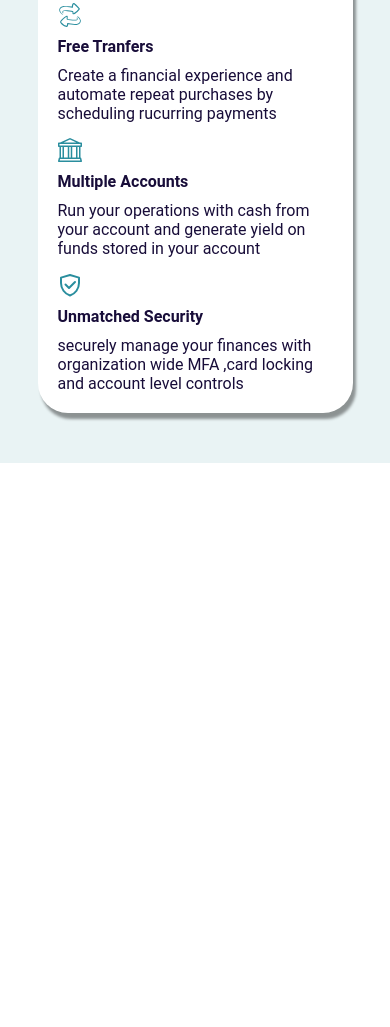
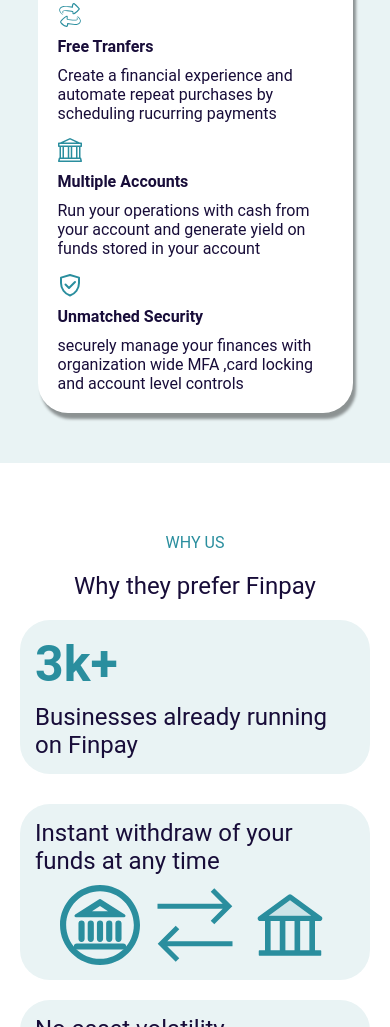
Before and after one commit to Preciou051/Finpay, a plain HTML site: page index.html in a window 390 px wide. Shown: the part 973-2000 px from the top of the page. Before the commit the page ends 1436 px from the top, so only its background shows below. Drawn offline with Linux system fonts and the light colour scheme.

Commit message:
Add new section highlighting Finpay benefits and update styles for responsiveness

```diff
--- a/index.html
+++ b/index.html
@@ -144,6 +144,76 @@
           </div>
         </div>
       </section>
+      <section class="section-2">
+        <span>WHY US</span>
+        <p>Why they prefer Finpay</p>
+        <div class="withdraw-k">
+          <div class="k">
+            <h1>3k+</h1>
+            <p>Businesses already running on Finpay</p>
+          </div>
+          <div class="withdraw">
+            <p>Instant withdraw of your funds at any time</p>
+            <div class="transfer-icons">
+              <svg
+                xmlns="http://www.w3.org/2000/svg"
+                width="5em"
+                height="5em"
+                viewBox="0 0 26 26"
+              >
+                <path d="M0 0h26v26H0z" fill="none" />
+                <g fill="#2a8e9e" fill-rule="evenodd" clip-rule="evenodd">
+                  <path
+                    d="M13 6.864L10.402 8.5h5.196zm.267-2.196a.5.5 0 0 0-.533 0L4.939 9.577c-.424.267-.235.923.267.923h15.588c.502 0 .691-.656.267-.923zM4.5 20a1 1 0 0 1 1-1h15a1 1 0 1 1 0 2h-15a1 1 0 0 1-1-1M7 11.5a1 1 0 0 1 1 1v5a1 1 0 1 1-2 0v-5a1 1 0 0 1 1-1m3 0a1 1 0 0 1 1 1v5a1 1 0 1 1-2 0v-5a1 1 0 0 1 1-1m3 0a1 1 0 0 1 1 1v5a1 1 0 1 1-2 0v-5a1 1 0 0 1 1-1m3 0a1 1 0 0 1 1 1v5a1 1 0 1 1-2 0v-5a1 1 0 0 1 1-1m3 0a1 1 0 0 1 1 1v5a1 1 0 1 1-2 0v-5a1 1 0 0 1 1-1"
+                  />
+                  <path
+                    d="M13 24c6.075 0 11-4.925 11-11S19.075 2 13 2S2 6.925 2 13s4.925 11 11 11m0 2c7.18 0 13-5.82 13-13S20.18 0 13 0S0 5.82 0 13s5.82 13 13 13"
+                  />
+                </g>
+              </svg>
+              <svg
+                xmlns="http://www.w3.org/2000/svg"
+                width="5em"
+                height="5em"
+                viewBox="0 0 512 512"
+              >
+                <path d="M0 0h512v512H0z" fill="none" />
+                <path
+                  fill="#2a8e9e"
+                  d="m356.687 228.687l22.626 22.626L494.627 136L379.313 20.687l-22.626 22.626L433.372 120H16v32h417.372zM496 360H78.628l76.685-76.687l-22.626-22.626L17.373 376l115.314 115.313l22.626-22.626L78.628 392H496z"
+                />
+              </svg>
+              <svg
+                xmlns="http://www.w3.org/2000/svg"
+                width="5em"
+                height="5em"
+                viewBox="0 0 1024 1024"
+              >
+                <path d="M0 0h1024v1024H0z" fill="none" />
+                <path
+                  fill="#2a8e9e"
+                  fill-opacity=".15"
+                  d="M240.9 393.9h542.2L512 196.7z"
+                />
+                <path
+                  fill="#2a8e9e"
+                  d="M894 462c30.9 0 43.8-39.7 18.7-58L530.8 126.2a31.81 31.81 0 0 0-37.6 0L111.3 404c-25.1 18.2-12.2 58 18.8 58H192v374h-72c-4.4 0-8 3.6-8 8v52c0 4.4 3.6 8 8 8h784c4.4 0 8-3.6 8-8v-52c0-4.4-3.6-8-8-8h-72V462zM381 836H264V462h117zm189 0H453V462h117zm190 0H642V462h118zM240.9 393.9L512 196.7l271.1 197.2z"
+                />
+              </svg>
+            </div>
+          </div>
+        </div>
+        <div class="asset">
+          <div class="volatility">
+            <p>No asset volatility</p>
+            <span>
+              Generate returns on your cash reserves without making any
+              investment
+            </span>
+          </div>
+          <img src="./images/11235829_11021 1.png" alt="image" />
+        </div>
+      </section>
     </div>
   </body>
 </html>
--- a/style.css
+++ b/style.css
@@ -8,7 +8,11 @@
   color: #180d39;
   font-family: "Roboto", sans-serif;
 }
-
+.main {
+  display: flex;
+  flex-direction: column;
+  align-items: center;
+}
 header {
   display: flex;
   width: 100%;
@@ -157,6 +161,85 @@
   gap: 15px;
 }
 
+.section-2 {
+  display: flex;
+  flex-direction: column;
+  align-items: center;
+  gap: 30px;
+  padding: 200px 40px 40px 40px;
+  max-width: 1245px;
+}
+.section-2 span {
+  color: #2a8e9e;
+}
+.section-2 p {
+  font-size: 50px;
+}
+.withdraw-k {
+  display: flex;
+  align-items: center;
+  justify-content: space-between;
+  gap: 30px;
+  flex-wrap: wrap;
+  justify-content: center;
+  width: 100%;
+}
+.withdraw,
+.k {
+  width: 500px;
+  height: 300px;
+  padding: 15px;
+  display: flex;
+  flex-direction: column;
+  justify-content: space-between;
+  background-color: #e9f3f4;
+  border-radius: 30px;
+}
+.k h1 {
+  font-size: 128px;
+  color: #2a8e9e;
+}
+.k p {
+  font-size: 34px;
+}
+.withdraw {
+  align-items: center;
+}
+.withdraw p {
+  font-size: 34px;
+}
+.transfer-icons {
+  display: flex;
+  gap: 15px;
+  align-items: center;
+}
+.volatility {
+  padding: 15px;
+  display: flex;
+  flex-direction: column;
+  gap: 15px;
+}
+.volatility p {
+  font-size: 50px;
+}
+.volatility span {
+  font-size: 20px;
+  white-space: wrap;
+}
+.asset {
+  display: flex;
+  justify-content: space-between;
+  align-items: center;
+  height: 300px;
+  background-color: #e9f3f4;
+  border-radius: 30px;
+  overflow: hidden;
+}
+.asset img {
+  height: 300px;
+  width: 500px;
+}
+
 @media (max-width: 1082px) {
   .hero-left h1 {
     font-size: 40px;
@@ -185,7 +268,7 @@
   }
 }
 
-@media (max-width: 767px) {
+@media (max-width: 785px) {
   .phone-hide {
     display: none;
   }
@@ -210,6 +293,20 @@
     align-items: self-start;
     text-align: left;
   }
+  .asset {
+    flex-direction: column;
+    gap: 20px;
+    height: fit-content;
+    justify-content: center;
+  }
+  .asset img {
+    height: 300px;
+    width: 100%;
+  }
+  .section-2 {
+    padding: 300px 20px 40px 20px;
+    gap: 20px;
+  }
 }
 
 @media (max-width: 650px) {
@@ -227,4 +324,26 @@
     transform: none;
     bottom: auto;
   }
+  .withdraw-k {
+    flex-direction: column;
+  }
+  .withdraw,
+  .k {
+    width: 100%;
+    height: 100%;
+    padding: 15px;
+    gap: 10px;
+    justify-content: center;
+    border-radius: 30px;
+  }
+  .section-2 {
+    padding: 70px 20px 40px 20px;
+    gap: 20px;
+  }
+  .section-2 p {
+    font-size: 24px;
+  }
+  .k h1 {
+    font-size: 50px;
+  }
 }
```
Also changed, not shown: images/11235829_11021 1.png (added).
